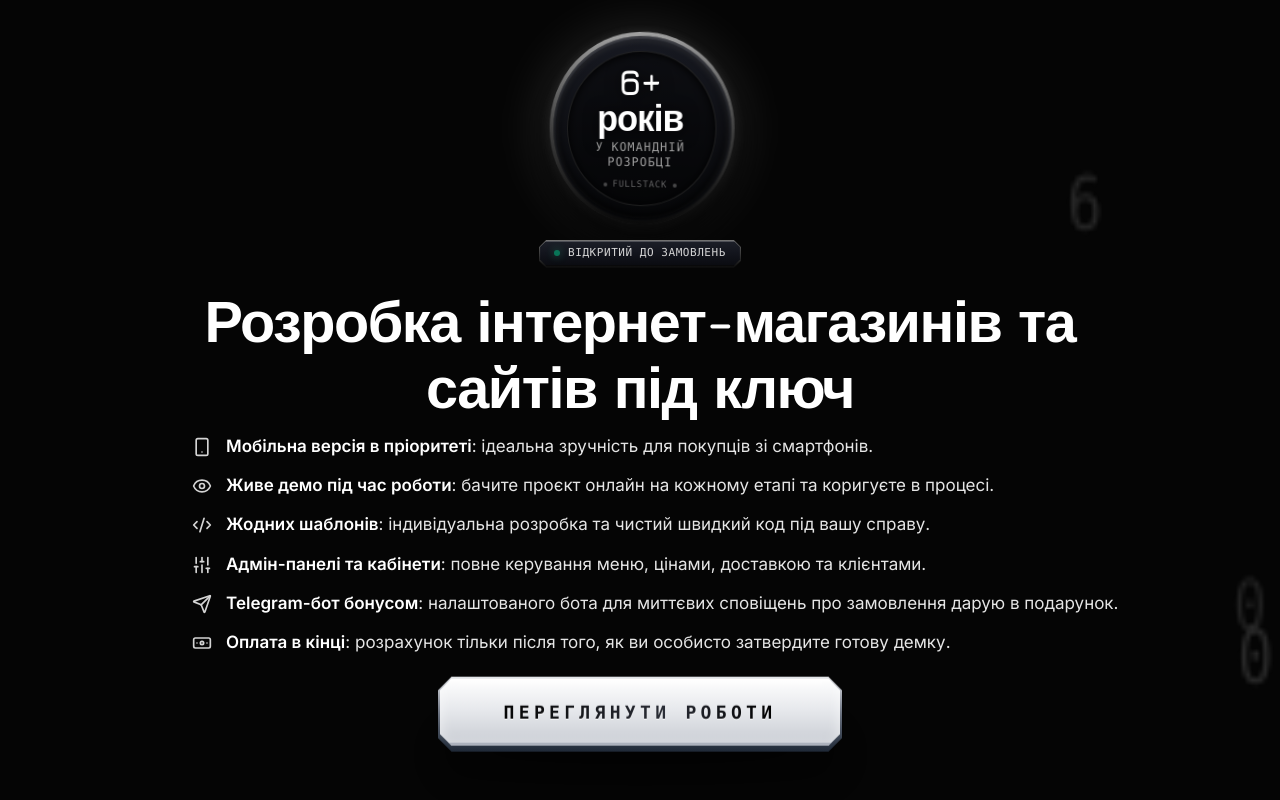
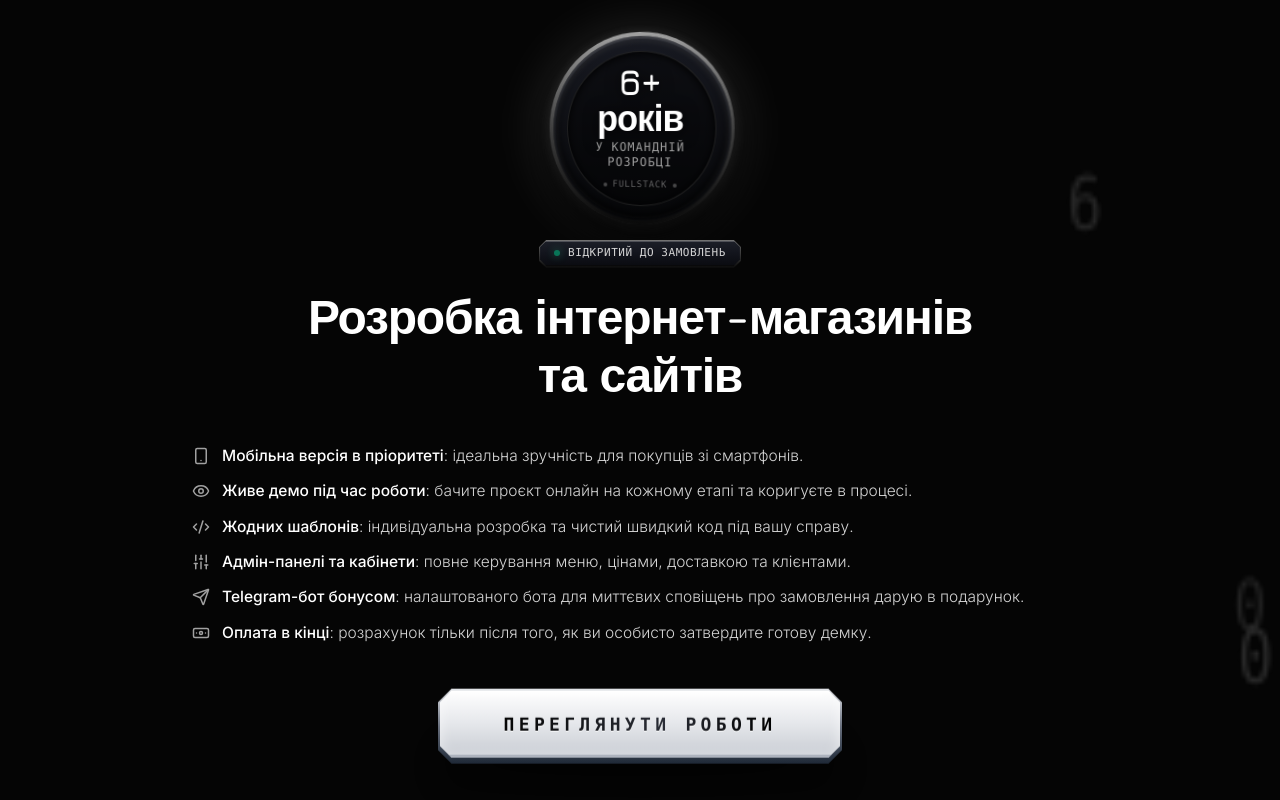
Before and after one commit to llixtar/portfolio, a Next.js app: page / in a window 1280 px wide. Shown: the top 800 px of the page. Built offline with nearby package versions, Linux system fonts and the light colour scheme.

Commit message:
Refine Hero: 2-line bold title without 'під ключ', elegant description font, and lower button position

```diff
--- a/src/components/Hero.tsx
+++ b/src/components/Hero.tsx
@@ -101,11 +101,11 @@ export default function Hero() {
   const showBack = isFlipped;
 
   return (
-    <section className="relative min-h-[100svh] md:h-dvh md:max-h-dvh flex flex-col items-center justify-between bg-transparent px-4 sm:px-6 md:px-8 pt-6 pb-6 sm:pt-7 sm:pb-8 md:py-6 text-center overflow-hidden [contain:content]">
+    <section className="relative min-h-[100svh] md:h-dvh md:max-h-dvh flex flex-col items-center justify-between bg-transparent px-4 sm:px-6 md:px-8 pt-5 pb-3 sm:pt-6 sm:pb-4 md:py-6 text-center overflow-hidden [contain:content]">
       {/* ГОЛОВНИЙ ШИРОКОФОРМАТНИЙ КОНТЕНТ (СТАБІЛЬНИЙ, БЕЗ СТРИБКІВ ПРИ СКРОЛІ) */}
       <div className="relative z-10 max-w-6xl mx-auto w-full flex-1 flex flex-col justify-between items-center">
 
-        {/* 1. ВЕРХНІЙ БЛОК: 3D АВАТАР-МОНЕТКА, ПЛАШКА СТАТУСУ ТА ЗАГОЛОВОК (ПІДНЯТИЙ ВИЩЕ) */}
+        {/* 1. ВЕРХНІЙ БЛОК: 3D АВАТАР-МОНЕТКА, ПЛАШКА СТАТУСУ ТА ЗАГОЛОВОК (ЖИРНИЙ, 2 РЯДКИ) */}
         <div className="w-full flex flex-col items-center pt-1 sm:pt-2">
           <div
             className="relative cursor-pointer select-none perspective-1000 group [touch-action:manipulation] [-webkit-touch-callout:none]"
@@ -185,68 +185,69 @@ export default function Hero() {
             </div>
           </div>
 
-          {/* Заголовок (піднятий вище, органічно слідує за аватаром і статусом) */}
+          {/* Заголовок (жирний, рівно 2 рядки, без фрази "під ключ") */}
           <div className="w-full flex flex-col items-center mt-3 sm:mt-4 md:mt-5 px-2">
-            <h1 className="font-heading text-[1.95rem] xs:text-[2.2rem] sm:text-4xl md:text-5xl lg:text-[3.6rem] font-extrabold text-white tracking-tight leading-[1.15] w-full text-center max-w-4xl">
-              Розробка інтернет-магазинів та сайтів під ключ
+            <h1 className="font-heading text-[1.65rem] xs:text-[1.85rem] sm:text-3xl md:text-4xl lg:text-5xl font-extrabold text-white tracking-tight leading-[1.2] w-full text-center max-w-4xl">
+              <span className="block">Розробка інтернет-магазинів</span>
+              <span className="block text-white">та сайтів</span>
             </h1>
           </div>
         </div>
 
-        {/* 2. СЕРЕДНІЙ БЛОК: ОПИС (НА ОДНІЙ ВІДСТАНІ ПОСЕРЕДИНІ МІЖ ЗАГОЛОВКОМ ТА КНОПКОЮ) */}
-        <div className="w-full flex-1 flex flex-col justify-center items-center py-2 sm:py-3">
+        {/* 2. СЕРЕДНІЙ БЛОК: ОПИС (ЕЛЕГАНТНИЙ ЧИТАБЕЛЬНИЙ РОЗМІР) */}
+        <div className="w-full flex-1 flex flex-col justify-center items-center py-1 sm:py-2">
           <div className="w-full flex flex-col items-start text-left max-w-4xl mx-auto pl-6 sm:pl-8 md:pl-0">
-            <div className="w-full space-y-3.5 sm:space-y-3.5 md:space-y-4">
+            <div className="w-full space-y-2.5 sm:space-y-3 md:space-y-3.5">
               {/* 1. Mobile First */}
-              <div className="flex items-start gap-3 sm:gap-3.5">
-                <Smartphone className="w-5 h-5 sm:w-5 sm:h-5 text-neutral-300 shrink-0 mt-0.5" />
-                <p className="text-[16px] sm:text-[16.5px] md:text-[17px] text-neutral-200 leading-snug lg:whitespace-nowrap">
-                  <strong className="text-white font-semibold">Мобільна версія в пріоритеті</strong>
+              <div className="flex items-start gap-2.5 sm:gap-3">
+                <Smartphone className="w-4 h-4 sm:w-4.5 sm:h-4.5 text-neutral-400 shrink-0 mt-0.5" />
+                <p className="text-[14px] sm:text-[15px] md:text-[15.5px] text-neutral-300 font-light leading-snug lg:whitespace-nowrap">
+                  <strong className="text-white font-medium">Мобільна версія в пріоритеті</strong>
                   <span className="hidden md:inline">: ідеальна зручність для покупців зі смартфонів.</span>
                 </p>
               </div>
 
               {/* 2. Жива демка онлайн */}
-              <div className="flex items-start gap-3 sm:gap-3.5">
-                <Eye className="w-5 h-5 sm:w-5 sm:h-5 text-neutral-300 shrink-0 mt-0.5" />
-                <p className="text-[16px] sm:text-[16.5px] md:text-[17px] text-neutral-200 leading-snug lg:whitespace-nowrap">
-                  <strong className="text-white font-semibold">Живе демо під час роботи</strong>
+              <div className="flex items-start gap-2.5 sm:gap-3">
+                <Eye className="w-4 h-4 sm:w-4.5 sm:h-4.5 text-neutral-400 shrink-0 mt-0.5" />
+                <p className="text-[14px] sm:text-[15px] md:text-[15.5px] text-neutral-300 font-light leading-snug lg:whitespace-nowrap">
+                  <strong className="text-white font-medium">Живе демо під час роботи</strong>
                   <span className="hidden md:inline">: бачите проєкт онлайн на кожному етапі та коригуєте в процесі.</span>
                 </p>
               </div>
 
               {/* 3. Без шаблонів */}
-              <div className="flex items-start gap-3 sm:gap-3.5">
-                <Code2 className="w-5 h-5 sm:w-5 sm:h-5 text-neutral-300 shrink-0 mt-0.5" />
-                <p className="text-[16px] sm:text-[16.5px] md:text-[17px] text-neutral-200 leading-snug lg:whitespace-nowrap">
-                  <strong className="text-white font-semibold">Жодних шаблонів</strong>
+              <div className="flex items-start gap-2.5 sm:gap-3">
+                <Code2 className="w-4 h-4 sm:w-4.5 sm:h-4.5 text-neutral-400 shrink-0 mt-0.5" />
+                <p className="text-[14px] sm:text-[15px] md:text-[15.5px] text-neutral-300 font-light leading-snug lg:whitespace-nowrap">
+                  <strong className="text-white font-medium">Жодних шаблонів</strong>
                   <span className="hidden md:inline">: індивідуальна розробка та чистий швидкий код під вашу справу.</span>
                 </p>
               </div>
 
               {/* 4. Адмінка та кабінети */}
-              <div className="flex items-start gap-3 sm:gap-3.5">
-                <Sliders className="w-5 h-5 sm:w-5 sm:h-5 text-neutral-300 shrink-0 mt-0.5" />
-                <p className="text-[16px] sm:text-[16.5px] md:text-[17px] text-neutral-200 leading-snug lg:whitespace-nowrap">
-                  <strong className="text-white font-semibold">Адмін-панелі та кабінети</strong>
+              <div className="flex items-start gap-2.5 sm:gap-3">
+                <Sliders className="w-4 h-4 sm:w-4.5 sm:h-4.5 text-neutral-400 shrink-0 mt-0.5" />
+                <p className="text-[14px] sm:text-[15px] md:text-[15.5px] text-neutral-300 font-light leading-snug lg:whitespace-nowrap">
+                  <strong className="text-white font-medium">Адмін-панелі та кабінети</strong>
                   <span className="hidden md:inline">: повне керування меню, цінами, доставкою та клієнтами.</span>
                 </p>
               </div>
 
               {/* 5. Telegram-бот бонусом */}
-              <div className="flex items-start gap-3 sm:gap-3.5">
-                <Send className="w-5 h-5 sm:w-5 sm:h-5 text-neutral-300 shrink-0 mt-0.5" />
-                <p className="text-[16px] sm:text-[16.5px] md:text-[17px] text-neutral-200 leading-snug lg:whitespace-nowrap">
-                  <strong className="text-white font-semibold">Telegram-бот бонусом</strong>
+              <div className="flex items-start gap-2.5 sm:gap-3">
+                <Send className="w-4 h-4 sm:w-4.5 sm:h-4.5 text-neutral-400 shrink-0 mt-0.5" />
+                <p className="text-[14px] sm:text-[15px] md:text-[15.5px] text-neutral-300 font-light leading-snug lg:whitespace-nowrap">
+                  <strong className="text-white font-medium">Telegram-бот бонусом</strong>
                   <span className="hidden md:inline">: налаштованого бота для миттєвих сповіщень про замовлення дарую в подарунок.</span>
                 </p>
               </div>
 
               {/* 6. Оплата в кінці */}
-              <div className="flex items-start gap-3 sm:gap-3.5">
-                <Banknote className="w-5 h-5 sm:w-5 sm:h-5 text-neutral-300 shrink-0 mt-0.5" />
-                <p className="text-[16px] sm:text-[16.5px] md:text-[17px] text-neutral-200 leading-snug lg:whitespace-nowrap">
-                  <strong className="text-white font-semibold">Оплата в кінці</strong>
+              <div className="flex items-start gap-2.5 sm:gap-3">
+                <Banknote className="w-4 h-4 sm:w-4.5 sm:h-4.5 text-neutral-400 shrink-0 mt-0.5" />
+                <p className="text-[14px] sm:text-[15px] md:text-[15.5px] text-neutral-300 font-light leading-snug lg:whitespace-nowrap">
+                  <strong className="text-white font-medium">Оплата в кінці</strong>
                   <span className="hidden md:inline">: розрахунок тільки після того, як ви особисто затвердите готову демку.</span>
                 </p>
               </div>
@@ -254,8 +255,8 @@ export default function Hero() {
           </div>
         </div>
 
-        {/* 3. НИЖНІЙ БЛОК: ОБ'ЄМНА 3D СВІТЛО-СРІБНА КНОПКА (ПІДНЯТА ВИЩЕ ВІД НИЖНЬОГО КРАЮ) */}
-        <div className="w-full flex flex-col items-center justify-center pt-2 pb-6 sm:pb-8 md:pb-6">
+        {/* 3. НИЖНІЙ БЛОК: ОБ'ЄМНА 3D СВІТЛО-СРІБНА КНОПКА (ОПУЩЕНА НИЖЧЕ) */}
+        <div className="w-full flex flex-col items-center justify-center pt-1 pb-1 sm:pb-2 md:pb-3">
           <div className="relative group inline-flex items-center justify-center">
             {/* Реалістичні тіні левітації */}
             <div
```
